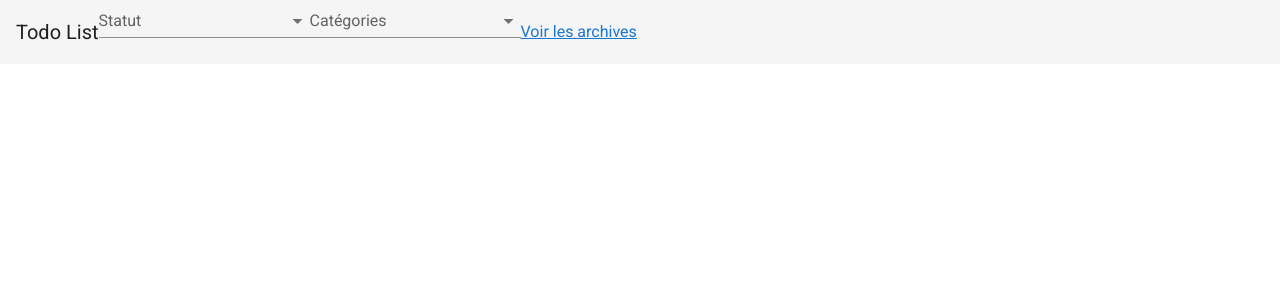
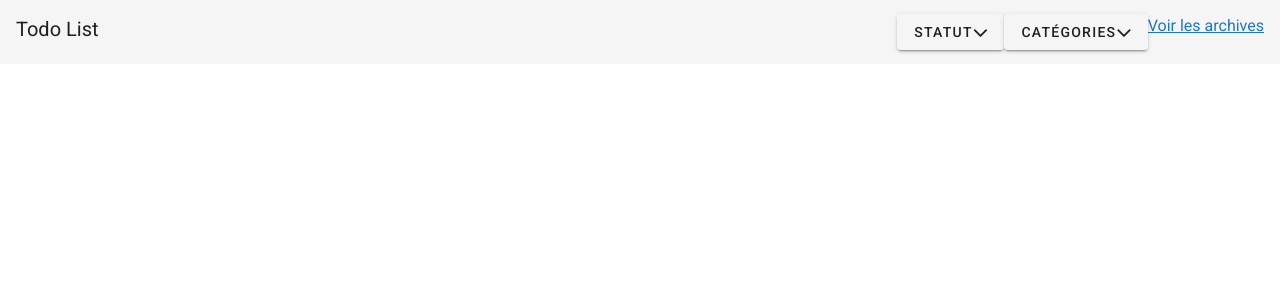
Before and after one commit to blupblupdoux/todolist, a Vue app in the folder vuejs_app/: page / in a window 1280 px wide. Shown: the top 300 px of the page. Built offline with nearby package versions, Linux system fonts and the light colour scheme.

Commit message:
align navbar right

```diff
--- a/vuejs_app/public/index.html
+++ b/vuejs_app/public/index.html
@@ -8,6 +8,9 @@
     <title><%= htmlWebpackPlugin.options.title %></title>
     <link rel="stylesheet" href="https://fonts.googleapis.com/css?family=Roboto:100,300,400,500,700,900">
     <link rel="stylesheet" href="https://cdn.jsdelivr.net/npm/@mdi/font@latest/css/materialdesignicons.min.css">
+
+    <link rel="stylesheet" href="https://cdnjs.cloudflare.com/ajax/libs/font-awesome/4.7.0/css/font-awesome.css" integrity="sha512-5A8nwdMOWrSz20fDsjczgUidUBR8liPYU+WymTZP1lmY9G6Oc7HlZv156XqnsgNUzTyMefFTcsFH/tnJE/+xBg==" crossorigin="anonymous" />
+
   </head>
   <body>
     <noscript>
--- a/vuejs_app/src/components/Navbar.vue
+++ b/vuejs_app/src/components/Navbar.vue
@@ -1,20 +1,54 @@
 <template>
   <v-app-bar app flat>
+    <div class="navbar d-flex justify-space-between">
       <v-toolbar-title>Todo List</v-toolbar-title>
+      <div class="filter d-flex">
         <div class="status">
-        <v-select
-          :items="status"
-          label="Statut"
-        ></v-select>
+          <v-menu offset-y>
+            <template v-slot:activator="{ on, attrs }">
+              <v-btn
+                v-bind="attrs"
+                v-on="on"
+              >
+                Statut
+                <v-icon>fa-angle-down</v-icon>
+              </v-btn>
+            </template>
+            <v-list>
+              <v-list-item
+                v-for="(item, index) in status"
+                :key="index"
+              >
+                <v-list-item-title><a href="#">{{ item }}</a></v-list-item-title>
+              </v-list-item>
+            </v-list>
+          </v-menu>
         </div>
         <div class="category">
-       <v-select
-          :items="categories"
-          label="Catégories"
-        ></v-select>
+        <v-menu offset-y>
+            <template v-slot:activator="{ on, attrs }">
+              <v-btn
+                v-bind="attrs"
+                v-on="on"
+              >
+                Catégories
+                <v-icon>fa-angle-down</v-icon>
+              </v-btn>
+            </template>
+            <v-list>
+              <v-list-item
+                v-for="(item, index) in categories"
+                :key="index"
+              >
+                <v-list-item-title><a href="#">{{ item }}</a></v-list-item-title>
+              </v-list-item>
+            </v-list>
+          </v-menu>
         </div>
         <div class="archive">
           <a href="#">Voir les archives</a>
+        </div>
+      </div>
     </div>
   </v-app-bar>
 </template>
@@ -29,3 +63,9 @@ export default {
   }),
 };
 </script>
+
+<style lang="scss" scoped>
+  .navbar {
+    width: 100%;
+  }
+</style>
```
Lines whose indentation alone changed are shown as unchanged.
